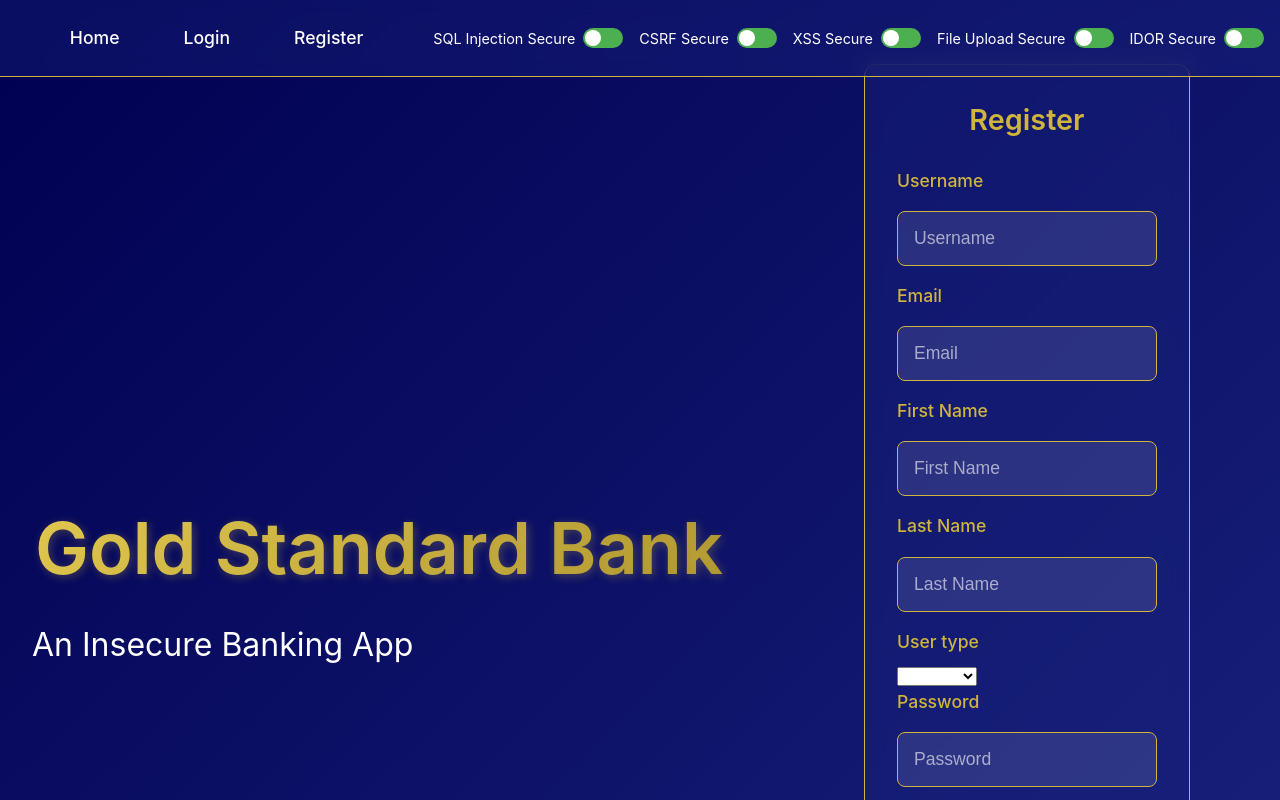
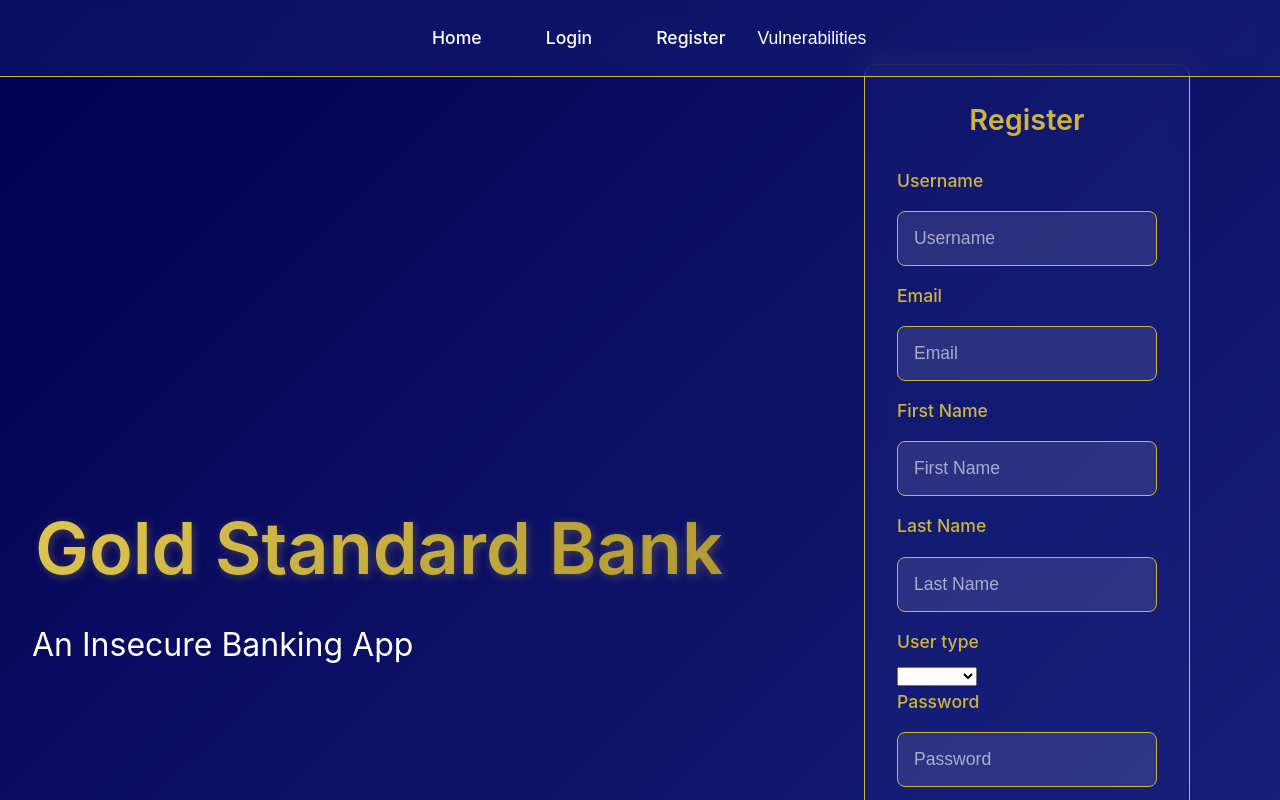
Before and after one commit to ted-miller92/wsrp, a Vue app in the folder wsrp_vue/: page /register in a window 1280 px wide. Shown: the top 800 px of the page. Built offline with nearby package versions, Linux system fonts and the light colour scheme.

Commit message:
turned toggles into dropdown

```diff
--- a/wsrp_vue/src/components/HomeScreen.vue
+++ b/wsrp_vue/src/components/HomeScreen.vue
@@ -13,8 +13,9 @@ const navigateToLogin = () => {
 </script>
 
 <template>
+  <NavBar />
   <div class="wrapper">
-    <NavBar />
+
     <div class="page-container">
       <Welcome msg="Gold Standard Bank" />
 
--- a/wsrp_vue/src/components/NavBar.vue
+++ b/wsrp_vue/src/components/NavBar.vue
@@ -7,12 +7,7 @@ import { useVulnerabilityStore } from "@/stores/vulnerabilityStore";
 const router = useRouter();
 const currentRoute = computed(() => router.path);
 const isLoggedIn = ref(false);
-const isCSRFEnabled = ref(false);
-const isXSSEnabled = ref(false);
-const isFileUploadVulnerable = ref(false);
-const isIDOREnabled = ref(false);
-
-// load the pinia store so we can access state variables
+const isDropdownOpen = ref(false);
 const vulnerabilityStore = useVulnerabilityStore();
 
 watch(
@@ -21,6 +16,7 @@ watch(
     updateLoggedIn();
   }
 );
+
 const updateLoggedIn = () => {
   isLoggedIn.value = !!localStorage.getItem("access_token");
 };
@@ -28,6 +24,10 @@ const updateLoggedIn = () => {
 onMounted(() => {
   updateLoggedIn();
 });
+
+const toggleDropdown = () => {
+  isDropdownOpen.value = !isDropdownOpen.value;
+};
 </script>
 
 <template>
@@ -76,56 +76,59 @@ onMounted(() => {
 
       <LogoutButton v-if="isLoggedIn" />
     </div>
-    <div class="toggle-container">
+    <div class="dropdown">
+      <button @click="toggleDropdown" class="dropdown-button">Vulnerabilities</button>
+      <div v-if="isDropdownOpen" class="toggle-container">
         <div class="toggle-item">
           <label class="toggle">
+            <input type="checkbox" v-model="vulnerabilityStore.sqliVulnerable" />
+            <span class="slider secure"></span>
             <span class="toggle-label">
               SQL Injection
               {{ vulnerabilityStore.sqliVulnerable ? "Vulnerable" : "Secure" }}
             </span>
-          <input type="checkbox" v-model="vulnerabilityStore.sqliVulnerable" />
-          <span class="slider secure"></span>
           </label>
         </div>
         <div class="toggle-item">
           <label class="toggle">
+            <input type="checkbox" v-model="vulnerabilityStore.csrfVulnerable" />
+            <span class="slider secure"></span>
             <span class="toggle-label">
               CSRF
               {{ vulnerabilityStore.csrfVulnerable ? "Vulnerable" : "Secure" }}
             </span>
-          <input type="checkbox" v-model="vulnerabilityStore.csrfVulnerable" />
-          <span class="slider secure"></span>
           </label>
         </div>
         <div class="toggle-item">
           <label class="toggle">
+            <input type="checkbox" v-model="vulnerabilityStore.xssVulnerable" />
+            <span class="slider secure"></span>
             <span class="toggle-label">
               XSS
               {{ vulnerabilityStore.xssVulnerable ? "Vulnerable" : "Secure" }}
             </span>
-          <input type="checkbox" v-model="vulnerabilityStore.xssVulnerable" />
-          <span class="slider secure"></span>
           </label>
         </div>
         <div class="toggle-item">
           <label class="toggle">
+            <input type="checkbox" v-model="vulnerabilityStore.fileUploadVulnerable" />
+            <span class="slider secure"></span>
             <span class="toggle-label">
               File Upload
               {{ vulnerabilityStore.fileUploadVulnerable ? "Vulnerable" : "Secure" }}
             </span>
-          <input type="checkbox" v-model="vulnerabilityStore.fileUploadVulnerable" />
-          <span class="slider secure"></span>
           </label>
         </div>
         <div class="toggle-item">
           <label class="toggle">
+            <input type="checkbox" v-model="vulnerabilityStore.idorVulnerable" />
+            <span class="slider secure"></span>
             <span class="toggle-label">
               IDOR
               {{ vulnerabilityStore.idorVulnerable ? "Vulnerable" : "Secure" }}
             </span>
-          <input type="checkbox" v-model="vulnerabilityStore.idorVulnerable" />
-          <span class="slider secure"></span>
           </label>
+        </div>
       </div>
     </div>
   </nav>
@@ -149,10 +152,11 @@ onMounted(() => {
 
 .nav-links {
   display: flex;
-  justify-content: center;
+  margin-left:400px;
+  margin-right: auto;
+  justify-content: space-between;
   gap: 2rem;
-  max-width: 1200px;
-  margin: 0 auto;
+  max-width: 60%;
 }
 
 .nav-link {
@@ -185,11 +189,43 @@ onMounted(() => {
   }
 }
 
+.dropdown {
+  width: 250px;
+  margin-right: 400px;
+}
+.dropdown:hover{
+  color: var(--bank-gold-light);
+  background: rgba(207, 181, 59, 0.1);
+}
+.dropdown-button {
+  background: none;
+  border: none;
+  color: var(--bank-white);
+  font-size: 1.1rem;
+  cursor: pointer;
+  padding: 0.5rem 1rem;
+  border-radius: 8px;
+  transition: all 0.3s ease;
+}
+
+.dropdown-button:hover {
+  color: var(--bank-gold-light);
+}
+
 .toggle-container {
   display: flex;
-  flex-wrap: wrap;
+  flex-direction: column;
+  width: 250px;
+  margin-right: 400px;
   gap: 1rem;
-  margin-left: 1rem;
+  position: absolute;
+  top: 100%;
+  right: 0;
+  background: rgba(26, 35, 126, 0.9);
+  padding: 1rem;
+  border-radius: 8px;
+  box-shadow: 0 4px 8px rgba(0, 0, 0, 0.1);
+  z-index: 1001;
 }
 
 .toggle-item {
@@ -204,7 +240,7 @@ onMounted(() => {
 }
 
 .toggle-label {
-  margin-right: 0.5rem;
+  margin-left: 0.5rem;
   color: var(--bank-white);
   font-size: 0.9rem;
 }
```
Lines whose indentation alone changed are shown as unchanged.
